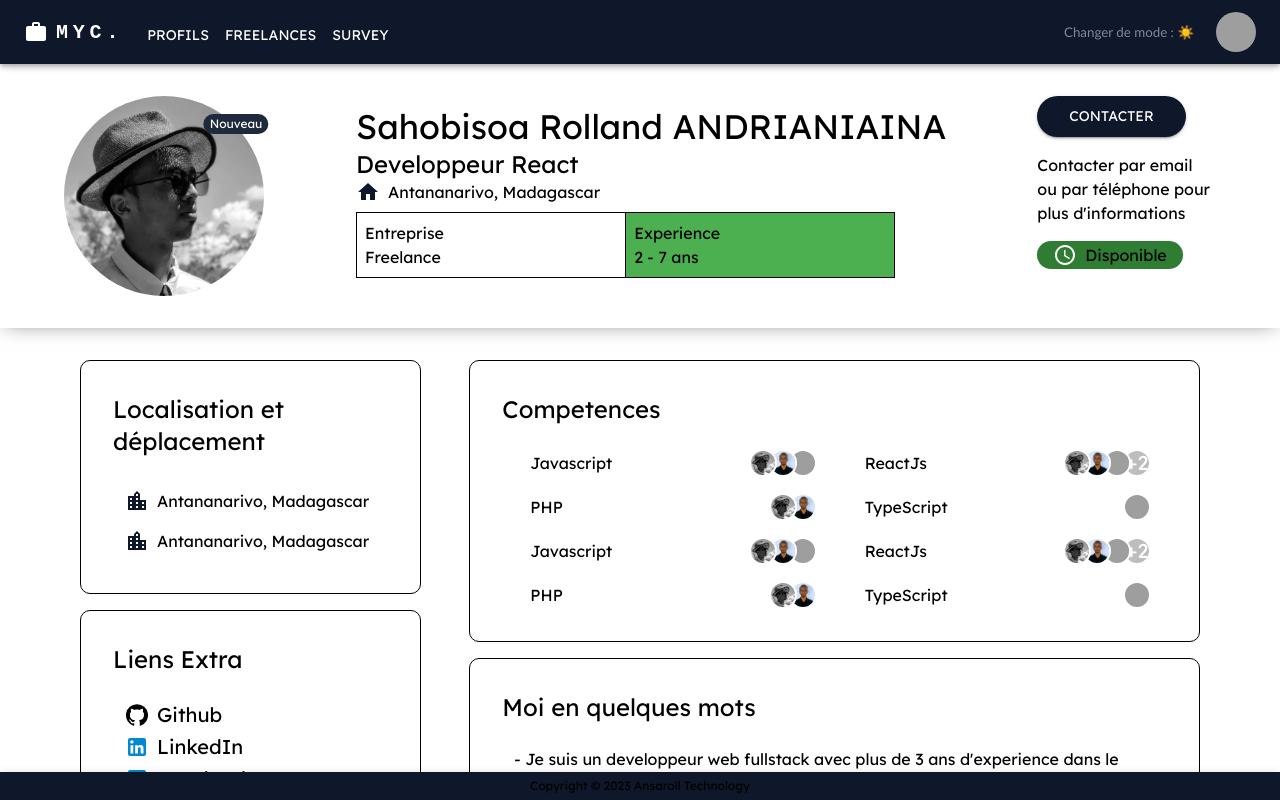
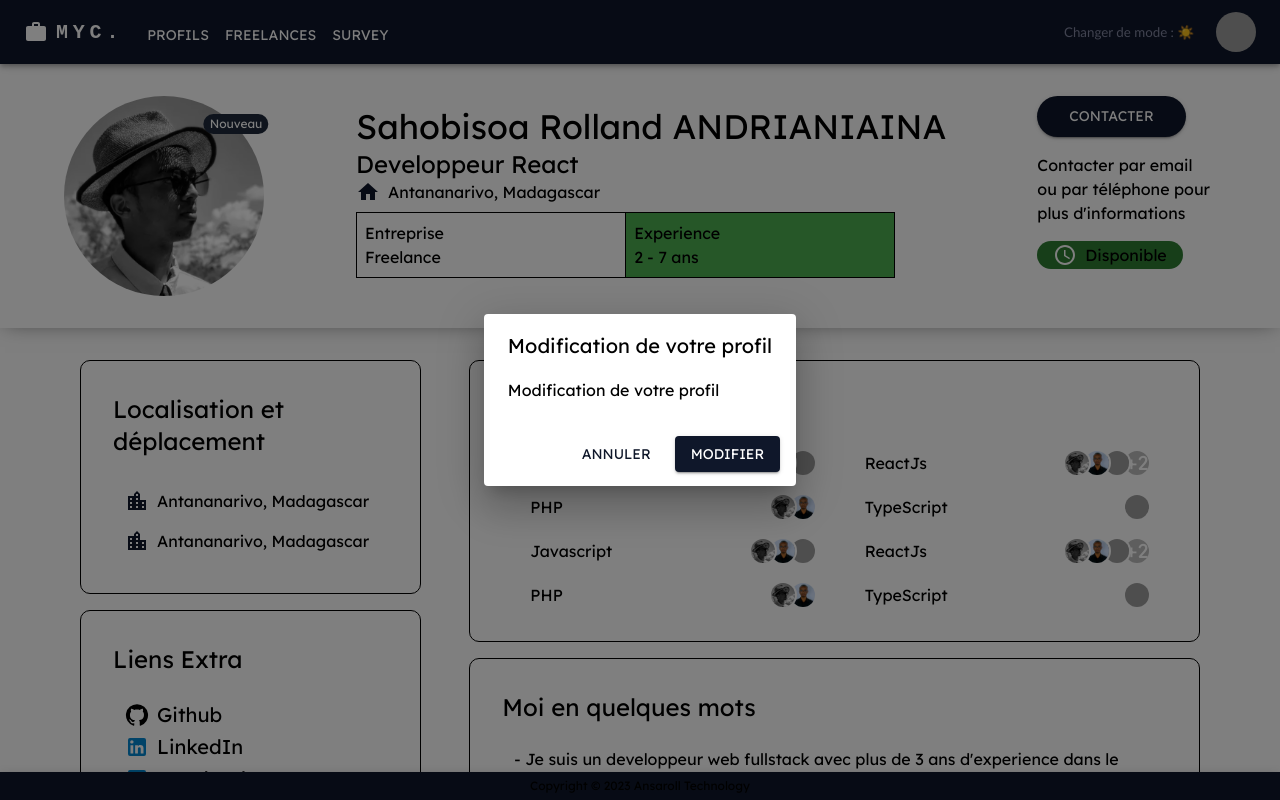
Before and after one commit to ansaroll/Sahobisoa, a React (Create React App) app in the folder Sah/sah/: page /profil in a window 1280 px wide. Shown: the top 800 px of the page. Built offline with nearby package versions, Linux system fonts and the light colour scheme; grey boxes are pictures that could not be loaded; a web font is replaced by a local one.

Commit message:
mise en place genericDialog

```diff
--- a/Sah/sah/src/components/MainLayout.tsx
+++ b/Sah/sah/src/components/MainLayout.tsx
@@ -4,6 +4,7 @@ import { Outlet } from "react-router";
 import Header from "./Header";
 import Footer from "./Footer";
 import GlobalStyle from "../utils/style/GlobaleStyle";
+import MainLoader from "./atom/MainLoader";
 
 export const MainLayout = (props: Props) => {
   return (
@@ -12,7 +13,7 @@ export const MainLayout = (props: Props) => {
       {
         !props.isHeaderHidden && <Header />
       }
-      <Suspense fallback={<CircularProgress />}>
+      <Suspense fallback={<MainLoader />}>
         <Outlet />
       </Suspense>
       {
--- /dev/null
+++ b/Sah/sah/src/components/dialog/GenericDialog.tsx
@@ -0,0 +1,66 @@
+import { Button, Dialog, DialogActions, DialogContent, DialogContentText, DialogTitle, PaperProps, Slide } from '@mui/material'
+import { TransitionProps } from '@mui/material/transitions';
+import React from 'react'
+const Transition = React.forwardRef(function Transition(
+    props: TransitionProps & {
+        children: React.ReactElement<any, any>;
+    },
+    ref: React.Ref<unknown>,
+) {
+    return <Slide direction="up" ref={ref} {...props} />;
+});
+
+const GenericDialog = (props: Props) => {
+    return (
+        <Dialog
+            open={props.open}
+            TransitionComponent={Transition}
+            keepMounted
+            onClose={props.onClose}
+            aria-describedby="alert-dialog-slide-description"
+            maxWidth={props.maxWidth || "sm"}
+            PaperProps={{
+                ...props.PaperProps,
+            }}
+        >
+            <DialogTitle>
+                {
+                    props.title
+                }
+            </DialogTitle>
+            <DialogContent>
+                <DialogContentText id="alert-dialog-slide-description">
+                    {
+                        props.children
+                    }
+                </DialogContentText>
+            </DialogContent>
+            <DialogActions>
+                <Button onClick={props.onClose}>
+                    {
+                        props.cancelText || "Annuler"
+                    }
+                </Button>
+                <Button onClick={props.onConfirm}>
+                    {
+                        props.confirmText || "Confirmer"
+                    }
+                </Button>
+            </DialogActions>
+        </Dialog>
+    )
+}
+
+export default GenericDialog
+
+type Props = {
+    open: boolean;
+    children?: React.ReactNode;
+    onClose?: () => void;
+    onConfirm?: () => void;
+    title?: React.ReactNode;
+    cancelText?: React.ReactNode;
+    confirmText?: React.ReactNode;
+    maxWidth?: "xs" | "sm" | "md" | "lg" | "xl" | false;
+    PaperProps?: PaperProps;
+}
--- a/Sah/sah/src/pages/profil/Profil.tsx
+++ b/Sah/sah/src/pages/profil/Profil.tsx
@@ -5,6 +5,7 @@ import RightSectionProfil from "./widgets/RightSectionProfil";
 import LeftSectionProfil from "./widgets/LeftSectionProfil";
 // PrimeReact
 import { Rating } from "primereact/rating";
+import GenericDialog from "../../components/dialog/GenericDialog";
 
 const Profil = () => {
 	return (
@@ -80,6 +81,22 @@ const Profil = () => {
 					</Grid>
 				</Grid>
 			</Container>
+
+			<GenericDialog
+				open={true}
+				title="Modification de votre profil"
+				confirmText={
+					<Button variant="contained">
+						Modifier
+					</Button>
+				}
+				cancelText="Annuler"
+				maxWidth="md"
+			>
+				<>
+					<Typography>Modification de votre profil</Typography>
+				</>
+			</GenericDialog>
 		</Box>
 	);
 };
```
